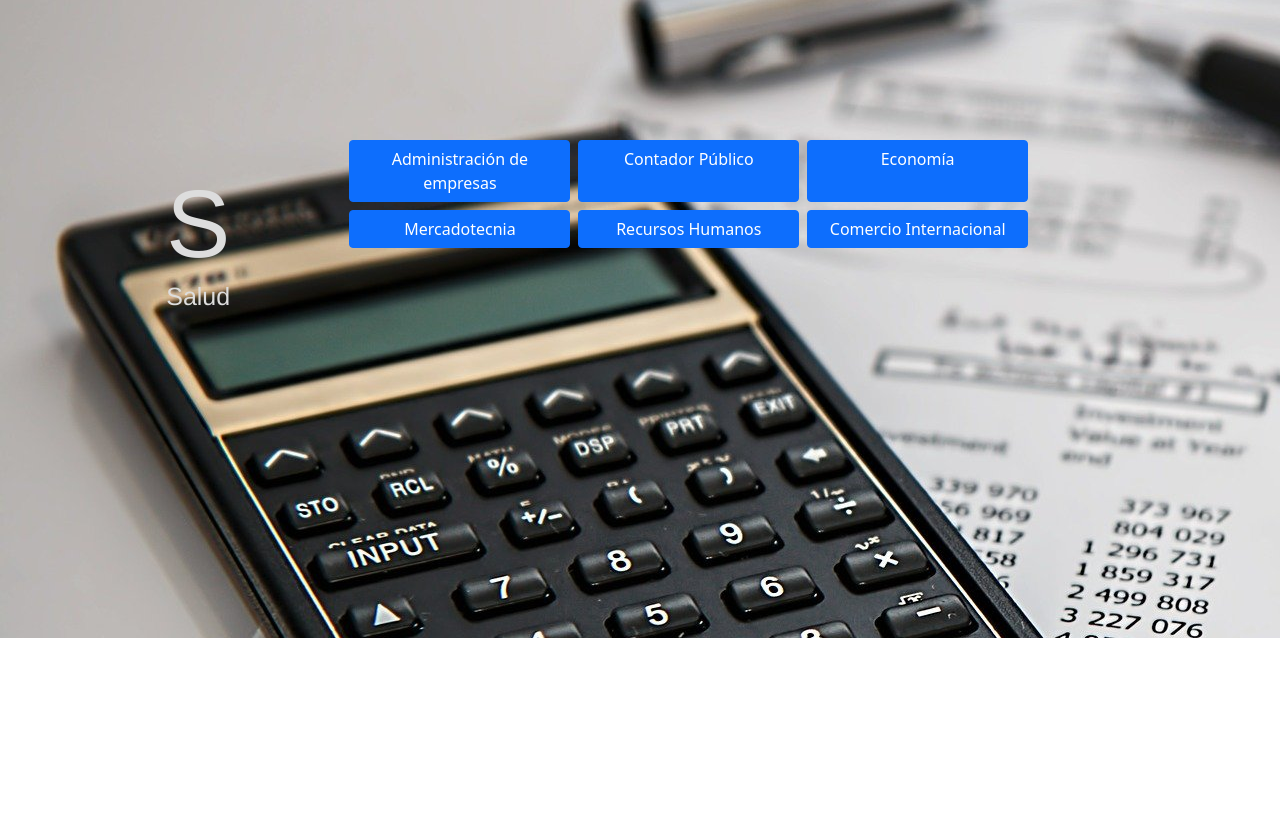
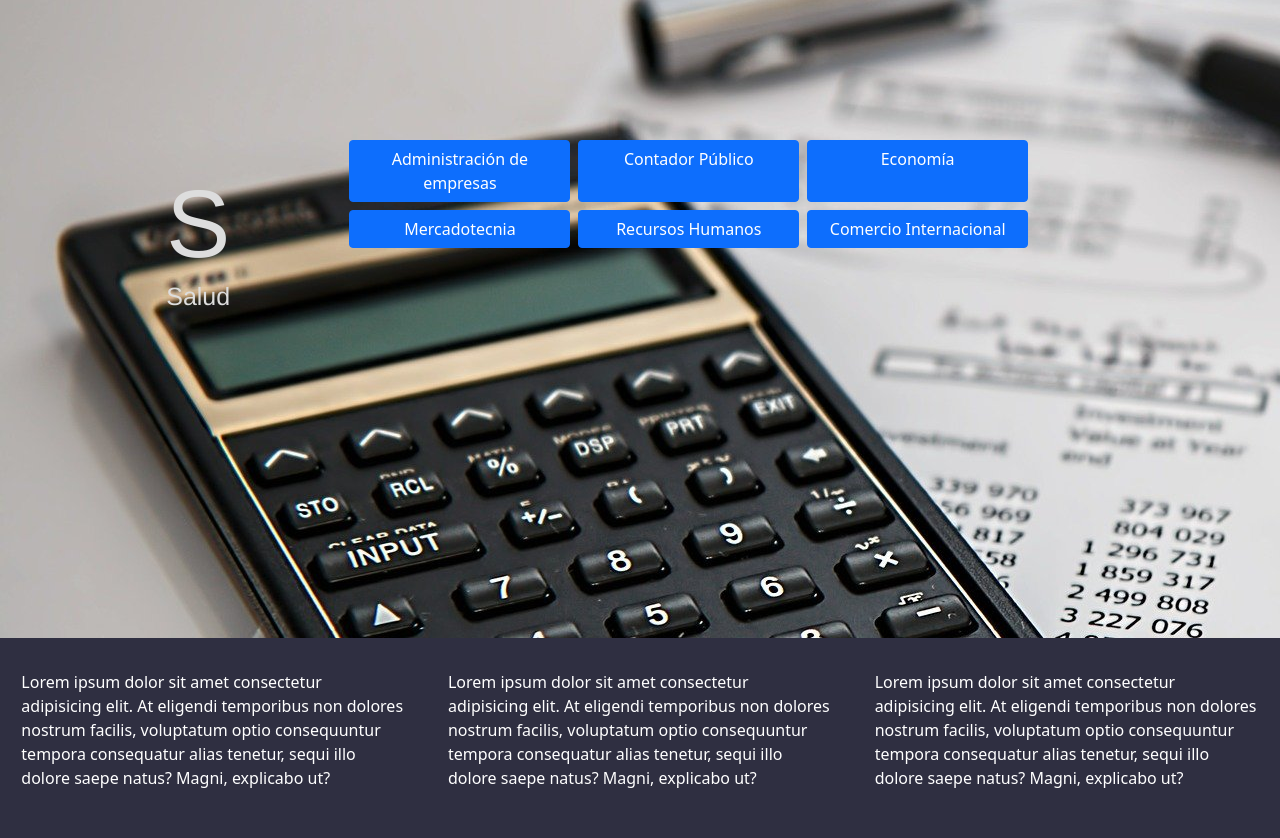
Before and after one commit to aviglianco/proyecto-camara, a plain HTML site: page index.html in a window 1280 px wide. Shown: the part 2306-3144 px from the top of the page. Before the commit the page ends 2944 px from the top, so only its background shows below. Drawn offline with Linux system fonts and the light colour scheme.

Commit message:
footer agregado

```diff
--- a/css/style.css
+++ b/css/style.css
@@ -42,8 +42,6 @@ nav {
     padding: 5px;
     margin: auto 0;
 }
-
-
 
 
 /* Seccion de ramas */
@@ -96,6 +94,29 @@ nav {
     margin: auto 0;
     line-height: 1.2;
 }
+
+/* Footer */
+
+.footer{
+    height: 200px;
+    background-color: #2f2f41;
+}
+
+.info-footer{
+    font-size: 16px;
+    color: #ffffff;
+    display: flex;
+    justify-content: left;
+    align-items: center;
+    height: 100%;
+}
+
+.texto-footer{
+    width: 30%;
+    margin: 0 auto;
+}
+
+
 
 /* Carreras */
 
--- a/index.html
+++ b/index.html
@@ -213,6 +213,21 @@
 
   </div>
 
+  <!-- Footer -->
+
+  <footer class="footer">
+    <div class="info-footer">
+      <div class="texto-footer">
+        <p>Lorem ipsum dolor sit amet consectetur adipisicing elit. At eligendi temporibus non dolores nostrum facilis, voluptatum optio consequuntur tempora consequatur alias tenetur, sequi illo dolore saepe natus? Magni, explicabo ut?</p>
+      </div>
+      <div class="texto-footer">
+        <p>Lorem ipsum dolor sit amet consectetur adipisicing elit. At eligendi temporibus non dolores nostrum facilis, voluptatum optio consequuntur tempora consequatur alias tenetur, sequi illo dolore saepe natus? Magni, explicabo ut?</p>
+      </div>
+      <div class="texto-footer">
+        <p>Lorem ipsum dolor sit amet consectetur adipisicing elit. At eligendi temporibus non dolores nostrum facilis, voluptatum optio consequuntur tempora consequatur alias tenetur, sequi illo dolore saepe natus? Magni, explicabo ut?</p>
+      </div>
+    </div>
+  </footer>
 
 </body>
 
```
